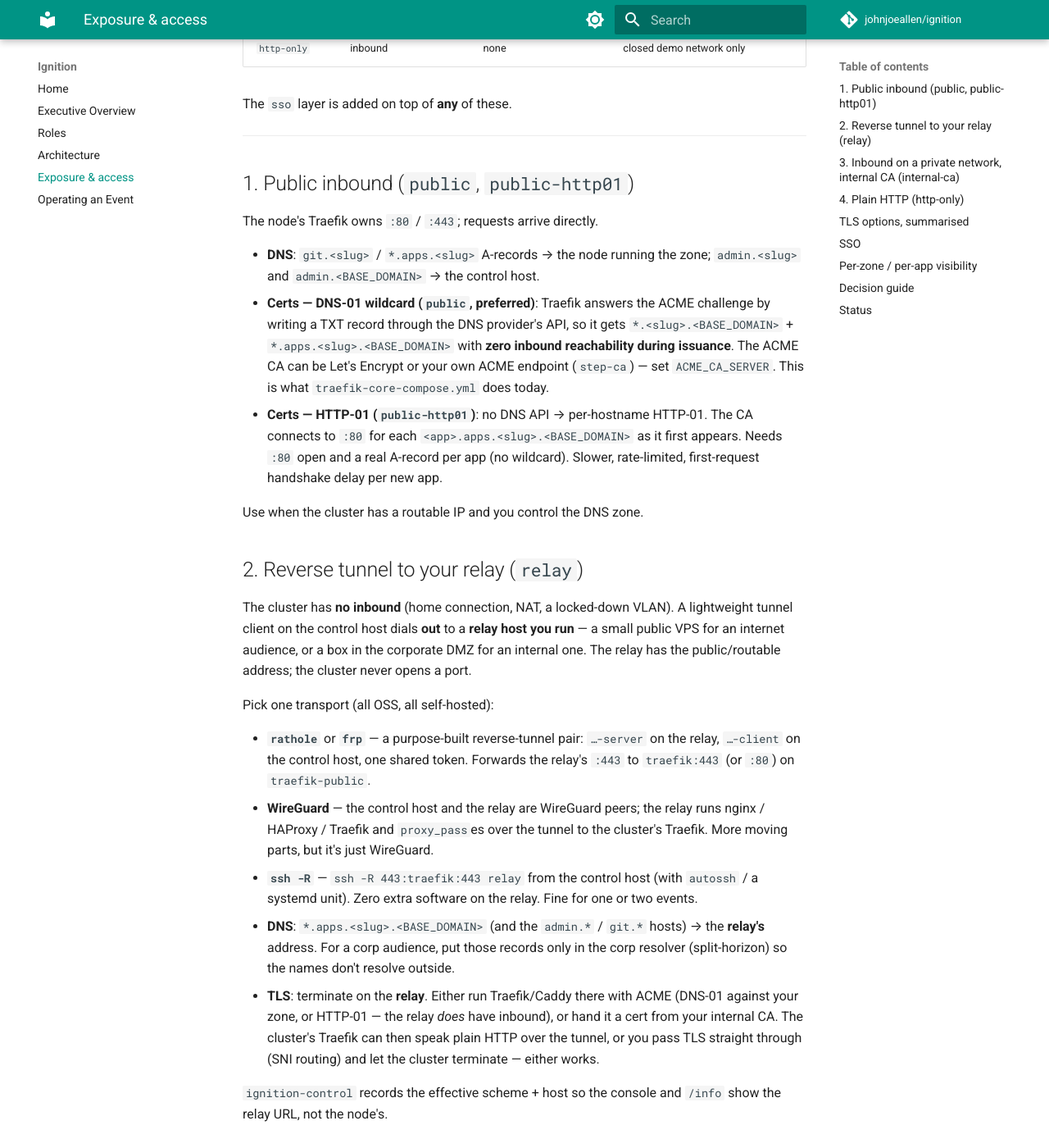
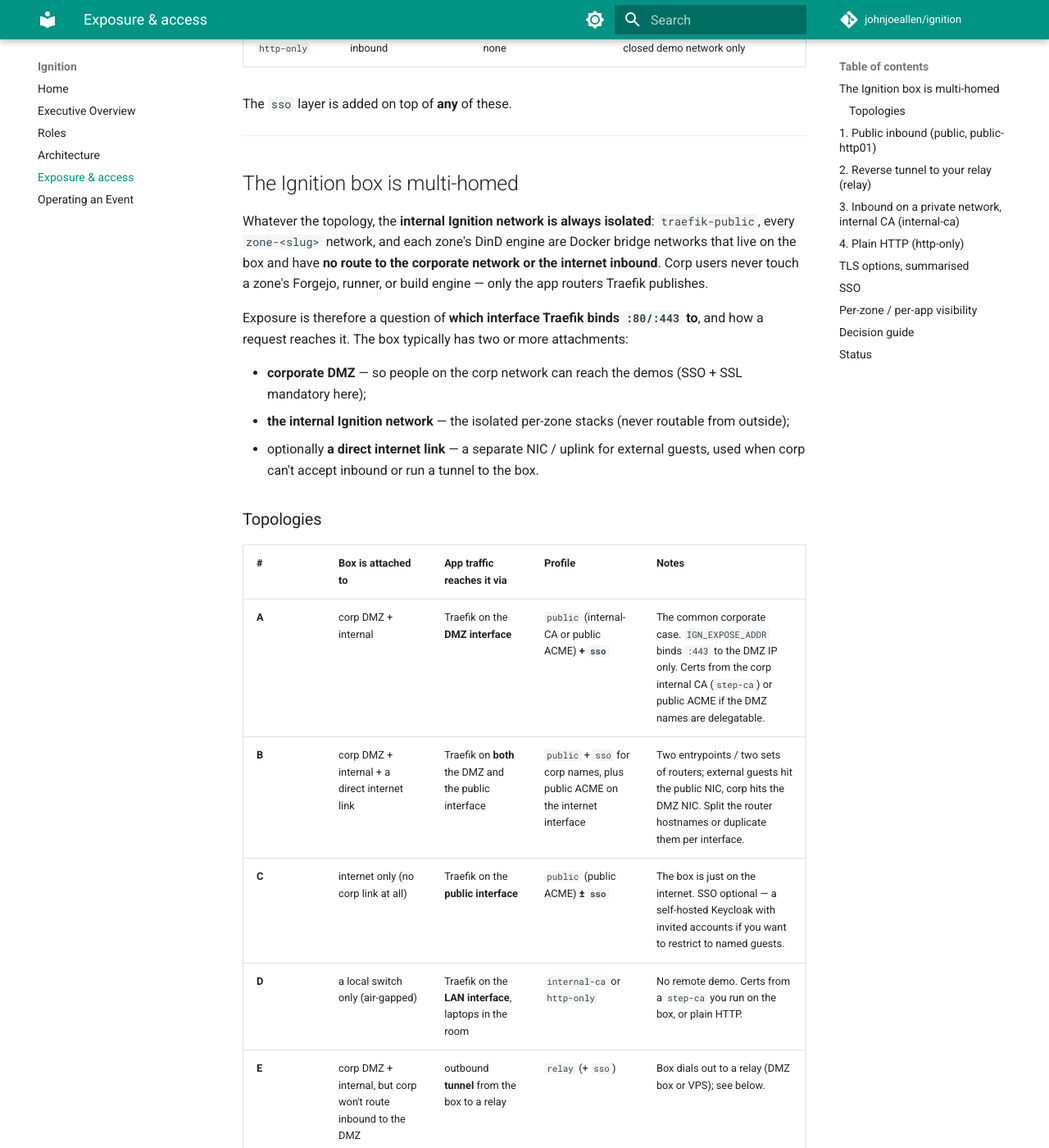
Before and after one commit to johnjoeallen/ignition, an MkDocs documentation site: the page built from docs/exposure.md, in a window 1280 px wide and 1400 px high, scrolled down 840 px. Shown: the whole window at 82% size. Built offline with MkDocs 1.6.1 and Material for MkDocs 9.7.7, drawn with Linux system fonts in a browser that asks for light colours; comment, search, counter and statistics services are not loaded; some of the changed text lies outside the part shown.

Commit message:
Exposure: the Ignition box is multi-homed — topologies A–E
docs/exposure.md: a "Topologies" section up front. The internal Ignition
network (traefik-public, zone-<slug> nets, DinD) is always isolated with no
route out; exposure is which host interface Traefik binds and how the audience
reaches it.

- A: corp DMZ + internal — Traefik on the DMZ IP, public/internal-CA + sso
- B: A plus a direct internet link — two entrypoints, corp names gated, public
     names on the internet NIC
- C: internet only, no corp link — public ACME, sso optional (invited Keycloak)
- D: air-gapped, laptops in the room — internal-ca (step-ca on the box) or http
- E: corp DMZ but no inbound allowed — outbound relay

SSO is mandatory on any DMZ interface. traefik-core-compose.yml binds :80/:443
to ${IGN_EXPOSE_ADDR:-0.0.0.0} so a multi-homed box can pin the entrypoint to
one interface. Decision guide reworked around the topology; CLAUDE.md task 4
updated.

Co-Authored-By: Claude Sonnet 5 <noreply@anthropic.com>
Claude-Session: https://claude.ai/code/session_01GEgvkxp9vBPD5rwkWEt4vM

```diff
--- a/docs/exposure.md
+++ b/docs/exposure.md
@@ -28,6 +28,41 @@ Three independent knobs:
 | `http-only` | inbound | none | closed demo network only |
 
 The `sso` layer is added on top of **any** of these.
+
+---
+
+## The Ignition box is multi-homed
+
+Whatever the topology, the **internal Ignition network is always isolated**:
+`traefik-public`, every `zone-<slug>` network, and each zone's DinD engine are
+Docker bridge networks that live on the box and have **no route to the
+corporate network or the internet inbound**. Corp users never touch a zone's
+Forgejo, runner, or build engine — only the app routers Traefik publishes.
+
+Exposure is therefore a question of **which interface Traefik binds `:80/:443`
+to**, and how a request reaches it. The box typically has two or more
+attachments:
+
+- **corporate DMZ** — so people on the corp network can reach the demos
+  (SSO + SSL mandatory here);
+- **the internal Ignition network** — the isolated per-zone stacks (never
+  routable from outside);
+- optionally **a direct internet link** — a separate NIC / uplink for external
+  guests, used when corp can't accept inbound or run a tunnel to the box.
+
+### Topologies
+
+| # | Box is attached to | App traffic reaches it via | Profile | Notes |
+|---|---|---|---|---|
+| **A** | corp DMZ + internal | Traefik on the **DMZ interface** | `public` (internal-CA or public ACME) **+ `sso`** | The common corporate case. `IGN_EXPOSE_ADDR` binds `:443` to the DMZ IP only. Certs from the corp internal CA (`step-ca`) or public ACME if the DMZ names are delegatable. |
+| **B** | corp DMZ + internal + a direct internet link | Traefik on **both** the DMZ and the public interface | `public` + `sso` for corp names, plus public ACME on the internet interface | Two entrypoints / two sets of routers; external guests hit the public NIC, corp hits the DMZ NIC. Split the router hostnames or duplicate them per interface. |
+| **C** | internet only (no corp link at all) | Traefik on the **public interface** | `public` (public ACME) **± `sso`** | The box is just on the internet. SSO optional — a self-hosted Keycloak with invited accounts if you want to restrict to named guests. |
+| **D** | a local switch only (air-gapped) | Traefik on the **LAN interface**, laptops in the room | `internal-ca` or `http-only` | No remote demo. Certs from a `step-ca` you run on the box, or plain HTTP. |
+| **E** | corp DMZ + internal, but corp won't route inbound to the DMZ | outbound **tunnel** from the box to a relay | `relay` (+ `sso`) | Box dials out to a relay (DMZ box or VPS); see below. |
+
+`IGN_EXPOSE_ADDR` (host IP or `0.0.0.0`) controls which interface the Traefik
+ports bind to; `ignition-control` records the resulting scheme + host so the
+console and `/info` show the URL the audience will actually use.
 
 ---
 
@@ -122,8 +157,13 @@ network you control:
 
 ## SSO
 
-Independent of reachability. An identity proxy sits in front of the app
-routers; unauthenticated requests bounce to your IdP.
+Independent of reachability, but **mandatory whenever the box is on the
+corporate DMZ** (topologies A / B / E) — the DMZ interface is reachable by the
+whole corp network, so app routers there must be gated. Optional for a purely
+public box (C) if the guest list is closed.
+
+An identity proxy sits in front of the app routers; unauthenticated requests
+bounce to your IdP.
 
 - **Traefik `forwardAuth` middleware → `oauth2-proxy`**, or **Authelia**
   (self-contained: OIDC/LDAP, 2FA, access-control rules), configured against
@@ -154,16 +194,22 @@ resolver (`le-dns` / `le-http` / `internal` / none), and whether the
 
 ## Decision guide
 
-- **Public IP + you control DNS** → `public` (DNS-01 wildcard). ACME CA = Let's
-  Encrypt, or your own if you'd rather not use a public CA.
-- **Public IP, no DNS API** → `public-http01`.
-- **No inbound, internet audience** → `relay` on a small public VPS you run,
-  TLS terminated there.
-- **No inbound, corporate audience** → `relay` on a DMZ box, split-horizon DNS,
-  certs from your internal CA (or ACME on the relay).
-- **Reachable from the corp network already, must stay internal** →
-  `internal-ca` (`step-ca`) + `sso`.
-- **Truly nothing works** → `http-only`, closed network, no SSO.
+Start from the topology (above), then:
+
+- **Box on the corp DMZ, corp audience** (topology A) → `public` + `sso`, bind
+  `IGN_EXPOSE_ADDR` to the DMZ IP. Certs from the corp `step-ca`, or public ACME
+  if the DMZ names are delegatable.
+- **Corp DMZ + a direct internet link** (B) → the above for corp names, plus
+  public ACME + `public` on the internet interface for external guests.
+- **Internet only, no corp link** (C) → `public` (DNS-01 wildcard, public ACME).
+  Add `sso` (self-hosted Keycloak, invited accounts) if the guest list is
+  closed.
+- **Air-gapped, laptops in the room** (D) → `internal-ca` (`step-ca` on the box)
+  or `http-only`. No remote demo.
+- **Corp DMZ but no inbound allowed** (E) → `relay`: the box dials out to a
+  relay you run (a DMZ box, or a VPS for an external audience); TLS terminates
+  on the relay; split-horizon DNS.
+- **Public IP but no DNS API** → `public-http01` (per-host HTTP-01).
 
 ## Status
 
```
Also changed, not shown: CLAUDE.md (+11 -6 lines), 1 other file.
